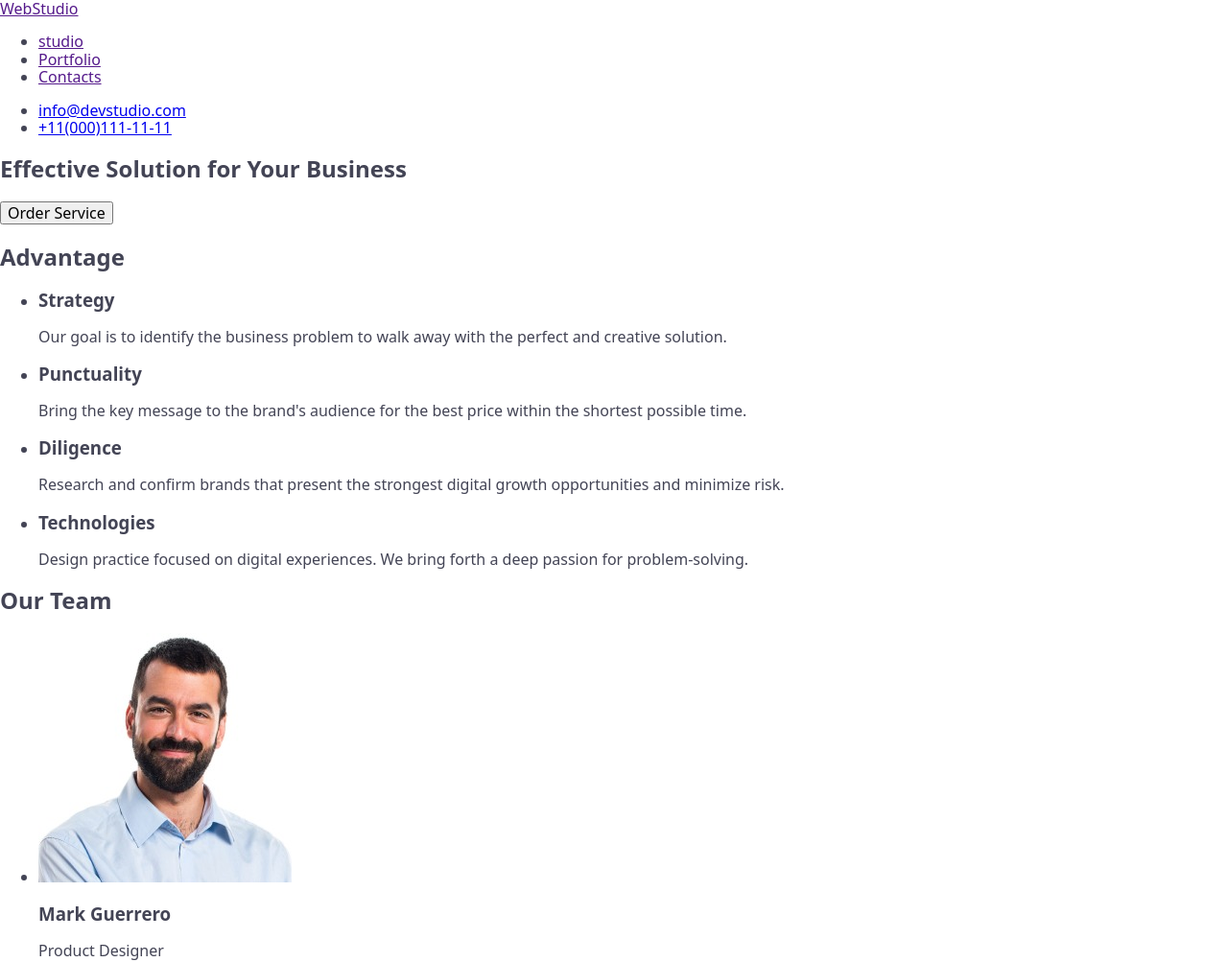
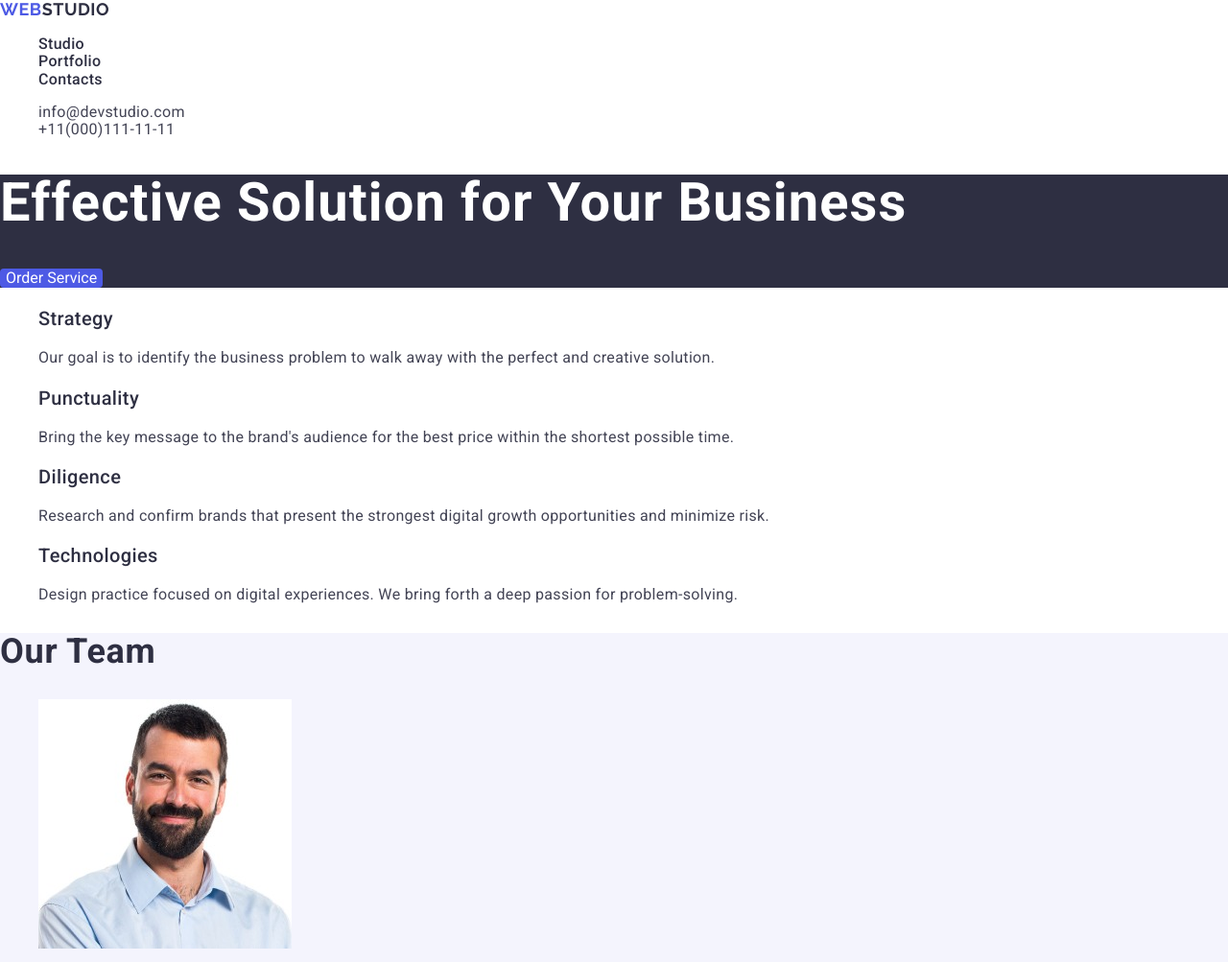
Before and after one commit to MolchanovaOlga/GoIt97-markup-hw2, a plain HTML site: page index.html in a window 1280 px wide. Shown: the top 1003 px of the page at 96% size. Drawn offline with nearby package versions, Linux system fonts and the light colour scheme.

Commit message:
Stylized text, link and button

```diff
--- a/css/style.css
+++ b/css/style.css
@@ -1,5 +1,135 @@
+:root {
+    --main: #434455;
+    --white: #FFFFFF;
+    --navy-blue: #2E2F42;
+    --iris: #4D5AE5;
+    --background-light: #F4F4FD;
+    --dark-blue: #404BBF;
+}
+
 body {
     font-family: "Roboto", sans-serif;
-    color: #434455;
-    background-color: #ffffff;
+    font-size: 16px;
+    font-weight: 400;
+    color: var(--main);
+    background-color: var(--white);
+    letter-spacing: 0.32px;
 }
+
+a {
+    text-decoration: none;
+}
+
+ul {
+    list-style-type: none;
+}
+
+h2 {
+    color: var(--navy-blue);
+    font-size: 36px;
+    font-weight: 700;
+    line-height: 1.11;
+    letter-spacing: 0.72px;
+    text-transform: capitalize;
+}
+
+h3 {
+    color: var(--navy-blue);
+    font-size: 20px;
+    font-weight: 500;
+    line-height: 1.2;
+    letter-spacing: 0.4px;
+}
+
+                                                    /*-- Header --*/
+
+
+.logo-header {
+    font-family: "Raleway", sans-serif;
+    font-weight: 700;
+    text-transform: uppercase;
+    color: var(--navy-blue);
+    font-size: 18px;
+    line-height: 1.16;
+    letter-spacing: 0.54px;
+}
+
+.logo-primary-color {
+    color: var(--iris);
+}
+
+.header-nav-link {
+    font-weight: 500;
+    color: var(--navy-blue);
+}
+
+.header-nav-link:hover,
+.header-nav-link:focus {
+    color: var(--dark-blue);
+}
+
+.header-contacts-link {
+    color: var(--main);
+}
+
+.header-contacts-link:hover,
+.header-contacts-link:focus {
+    color: var(--dark-blue);
+}
+
+
+                                                        /*-- Hero section--*/
+
+.hero-section {
+    background-color: var(--navy-blue);
+}
+
+.hero-title {
+    color: var(--white);
+    font-size: 56px;
+    font-weight: 700;
+    line-height: 1.07;
+    letter-spacing: 1.12px;
+}
+
+.hero-button {
+    color: var(--white);
+    background-color: var(--iris);
+    border-radius: 4px;
+    border: none;
+    cursor: pointer;
+}
+
+.hero-button:hover,
+.hero-button:focus {
+    background-color: var(--dark-blue);
+}
+
+                                                        /*-- Advantage-section --*/
+
+                                                        /*-- Our-team-section --*/
+
+.our-team-sectoin {
+    background-color: var(--background-light);
+}
+
+                                                        /*-- Footer --*/
+
+.footer-section {
+    background-color: var(--navy-blue);
+}
+
+.logo-foter {
+    color: var(--background-light);
+    font-family: "Raleway", sans-serif;
+    font-weight: 700;
+    text-transform: uppercase;
+    font-size: 18px;
+    line-height: 1.16;
+    letter-spacing: 0.54px;
+}
+
+.footer-page {
+    color: var(--background-light);
+    line-height: 1.5;
+}
--- a/index.html
+++ b/index.html
@@ -4,127 +4,129 @@
     <meta charset="UTF-8">
     <meta name="viewport" content="width=device-width, initial-scale=1.0">
     <title>WebStudio</title>
+    <!-- fonts -->
     <link rel="preconnect" href="https://fonts.googleapis.com">
     <link rel="preconnect" href="https://fonts.gstatic.com" crossorigin>
     <link href="https://fonts.googleapis.com/css2?family=Raleway:wght@700&family=Roboto:wght@400;500;700&display=swap" rel="stylesheet">
+    <!--style-->
     <link href="./css/style.css" rel="stylesheet">
-    <link href="https://cdnjs.cloudflare.com/ajax/libs/modern-normalize/2.0.0/modern-normalize.css" rel="stylesheet">
+    <link href="https://cdnjs.cloudflare.com/ajax/libs/modern-normalize/2.0.0/modern-normalize.csshttps://cdnjs.cloudflare.com/ajax/libs/normalize/8.0.1/normalize.min.css" rel="stylesheet">
 </head>
 <body>
     <header>
-        <a href="">WebStudio</a>
+        <a href="" class="logo-header"><span class="logo-primary-color">Web</span>Studio</a>
         <nav>
-            <ul>
+            <ul class="nav-list">
                 <li>
-                    <a href="">studio</a>
+                    <a class="header-nav-link">Studio</a>
                 </li>
                 <li>
-                    <a href="">Portfolio</a>
+                    <a class="header-nav-link" href="">Portfolio</a>
                 </li>
                 <li>
-                    <a href="">Contacts</a>
+                    <a class="header-nav-link" href="">Contacts</a>
                 </li>
             </ul>
         </nav>
-        <ul>
-            <li>
-                <a href="mailto:info@devstudio.com">info@devstudio.com</a>
+        <ul class="header-contacts-list">
+            <li class="header-contacts-item">
+                <a class="header-contacts-link" href="mailto:info@devstudio.com">info@devstudio.com</a>
             </li>
-            <li>
-                <a href="tel:+11(000)111-11-11">+11(000)111-11-11</a>
+            <li class="header-list-contacts-item">
+                <a class="header-contacts-link" href="tel:+11(000)111-11-11">+11(000)111-11-11</a>
             </li>
         </ul>
     </header>
     <main>
-        <section>
-            <h1>Effective Solution for Your Business</h1>
-            <button type="button">Order Service</button>
+        <section class="hero-section">
+            <h1 class="hero-title">Effective Solution for Your Business</h1>
+            <button class="hero-button" type="button">Order Service</button>
         </section>
         <section>
-            <h2>Advantage</h2>
+            <h2 class="section-title" hidden>Advantage</h2>
             <ul>
                 <li>
-                    <h3>Strategy</h3>
-                    <p>Our goal is to identify the business problem to walk away with the perfect and creative solution. </p>
+                    <h3 class="advantage-list-title">Strategy</h3>
+                    <p class="advantage-list-page">Our goal is to identify the business problem to walk away with the perfect and creative solution. </p>
                 </li>
                 <li>
-                    <h3>Punctuality</h3>
-                    <p>Bring the key message to the brand's audience for the best price within the shortest possible time.</p>
+                    <h3 class="advantage-list-title">Punctuality</h3>
+                    <p class="advantage-list-page">Bring the key message to the brand's audience for the best price within the shortest possible time.</p>
                 </li>
                 <li>
-                    <h3>Diligence</h3>
-                    <p>Research and confirm brands that present the strongest digital growth opportunities and minimize risk.</p>
+                    <h3 class="advantage-list-title">Diligence</h3>
+                    <p class="advantage-list-page">Research and confirm brands that present the strongest digital growth opportunities and minimize risk.</p>
                 </li>
                 <li>
-                    <h3>Technologies</h3>
-                    <p>Design practice focused on digital experiences. We bring forth a deep passion for problem-solving.</p>
+                    <h3 class="advantage-list-title">Technologies</h3>
+                    <p class="advantage-list-page">Design practice focused on digital experiences. We bring forth a deep passion for problem-solving.</p>
                 </li>
             </ul>
         </section>
-        <section>
-            <h2>Our Team</h2>
+        <section class="our-team-sectoin">
+            <h2 class="section-title">Our Team</h2>
             <ul>
                 <li>
-                    <img src="./images/img-Mark_Guerrero-1x.jpg" alt="Team member 1" width="264" height="260"/>
+                    <img src="./images/img-Mark_Guerrero-1x.jpg" alt="Team member 1" width="264" height="260">
                     <h3>Mark Guerrero</h3>
                     <p>Product Designer</p>
                 </li>
                 <li>
-                    <img src="./images/img-Tom_Ford-1x.jpg" alt="Team member 2" width="264" height="260"/>
+                    <img src="./images/img-Tom_Ford-1x.jpg" alt="Team member 2" width="264" height="260">
                     <h3>Tom Ford</h3>
                     <p>Frontend Developer</p>
                 </li>
                 <li>
-                    <img src="./images/img-Camila_Garcia-1x.jpg" alt="Team member 3" width="264" height="260"/>
+                    <img src="./images/img-Camila_Garcia-1x.jpg" alt="Team member 3" width="264" height="260">
                     <h3>Camila Garcia</h3>
                     <p>Marketing</p>
                 </li>
                 <li>
-                    <img src="./images/img-Daniel-Wilson-1x.jpg" alt="Team member 4" width="264" height="260"/>
+                    <img src="./images/img-Daniel-Wilson-1x.jpg" alt="Team member 4" width="264" height="260">
                     <h3>Daniel Wilson</h3>
                     <p>UI Designer</p>
                 </li>
             </ul>
         </section>
         <section>
-            <h2>Our Portfolio</h2>
+            <h2 class="section-title">Our Portfolio</h2>
             <ul>
                 <li>
-                    <img src="./images/Banking App-1x.jpg" alt="Bank App pages in purple and white colors" width="" height="">
+                    <img src="./images/Banking-App-1x.jpg" alt="Bank App pages in purple and white colors" width="360" height="300">
                     <h3>Banking App</h3>
                     <p>App</p>
                 </li>
                 <li>
-                    <img src="./images/Cashless Payment-1x.jpg" alt="The phone scans the QR code" width="" height="">
+                    <img src="./images/Cashless-Payment-1x.jpg" alt="The phone scans the QR code" width="360" height="300">
                     <h3>Cashless Payment</h3>
                     <p>Marketing</p>
                 </li>
                 <li>
-                    <img src="./images/Meditation App-1x.jpg" alt="Smartphone and laptop" width="" height="">
+                    <img src="./images/Meditation-App-1x.jpg" alt="Smartphone and laptop" width="360" height="300">
                     <h3>Meditation App</h3>
                     <p>App</p>
                 </li>
                 <li>
-                    <img src="./images/Taxi Service-1x.jpg" alt="Smartphone with navigation in front of the steering wheel of the car" width="" height="">
+                    <img src="./images/Taxi-Service-1x.jpg" alt="Smartphone with navigation in front of the steering wheel of the car" width="360" height="300">
                     <h3>Taxi Service</h3>
                     <p>Marketing</p>
                 </li>
                 <li>
-                    <img src="./images/Screen Illustrations-1x.jpg" alt="Wallpaper on a smartphone and their options" width="" height="">
+                    <img src="./images/Screen-Illustrations-1x.jpg" alt="Wallpaper on a smartphone and their options" width="360" height="300">
                     <h3>Screen Illustrations</h3>
                     <p>Design</p>
                 </li>
                 <li>
-                    <img src="./images/Online Courses-1x.jpg" alt="A girl in an orange sweater, hat and glasses communicates on a smartphone through headphones" width="" height="">
+                    <img src="./images/Online-Courses-1x.jpg" alt="A girl in an orange sweater, hat and glasses communicates on a smartphone through headphones" width="360" height="300">
                     <h3>Online Courses</h3>
                     <p>Marketing</p>
                 </li>
             </ul>
         </section>
     </main>
-    <footer>
-        <a href="">WebStudio</a>
-        <p>Increase the flow of customers and sales for your business with digital marketing & growth solutions.</p>
+    <footer class="footer-section">
+        <a class="logo-foter"><span class="logo-primary-color">Web</span>Studio</a>
+        <p class="footer-page">Increase the flow of customers and sales for your business with digital marketing & growth solutions.</p>
     </footer>
 </body>
 </html>
```
Also changed, not shown: images/Banking-App-1x.jpg (renamed from images/Banking App-1x.jpg), images/Cashless-Payment-1x.jpg (renamed from images/Cashless Payment-1x.jpg), images/Meditation-App-1x.jpg (renamed from images/Meditation App-1x.jpg), images/Online-Courses-1x.jpg (renamed from images/Online Courses-1x.jpg), images/Screen-Illustrations-1x.jpg (renamed from images/Screen Illustrations-1x.jpg), images/Taxi-Service-1x.jpg (renamed from images/Taxi Service-1x.jpg).
